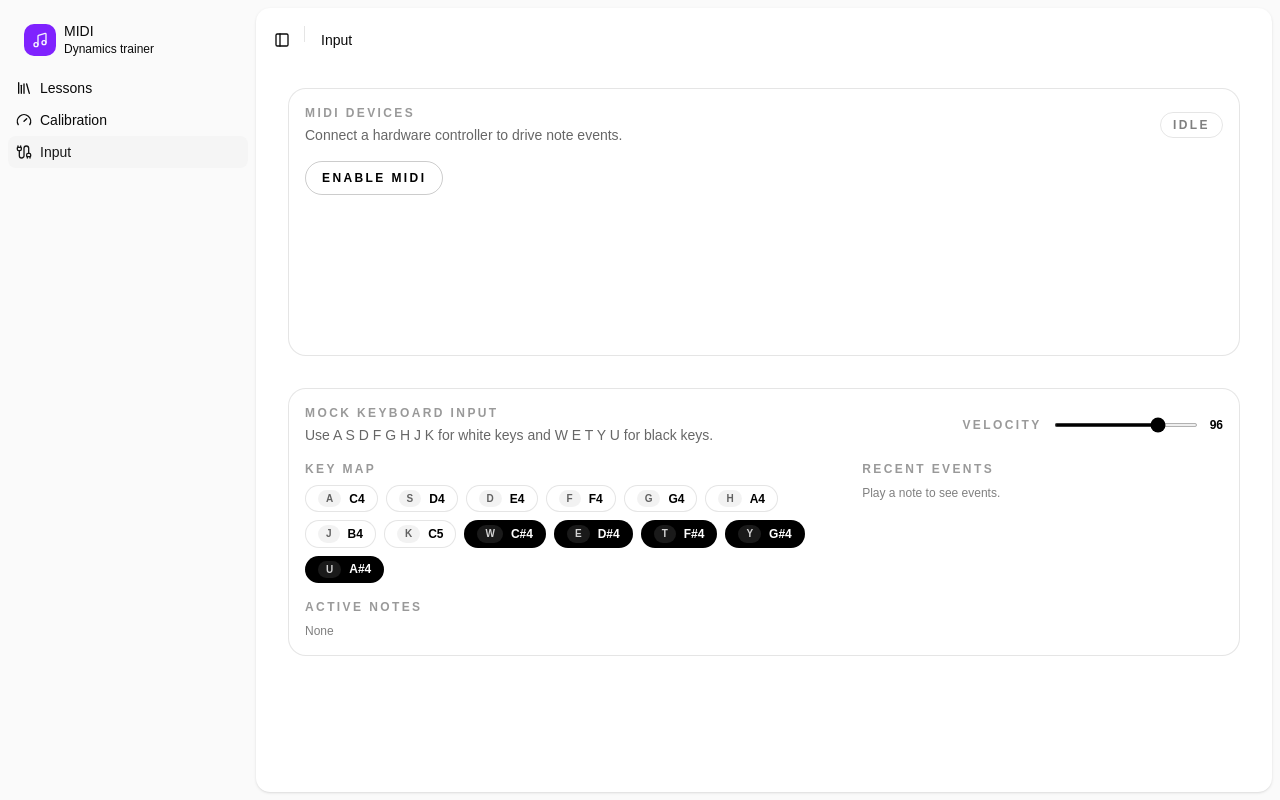
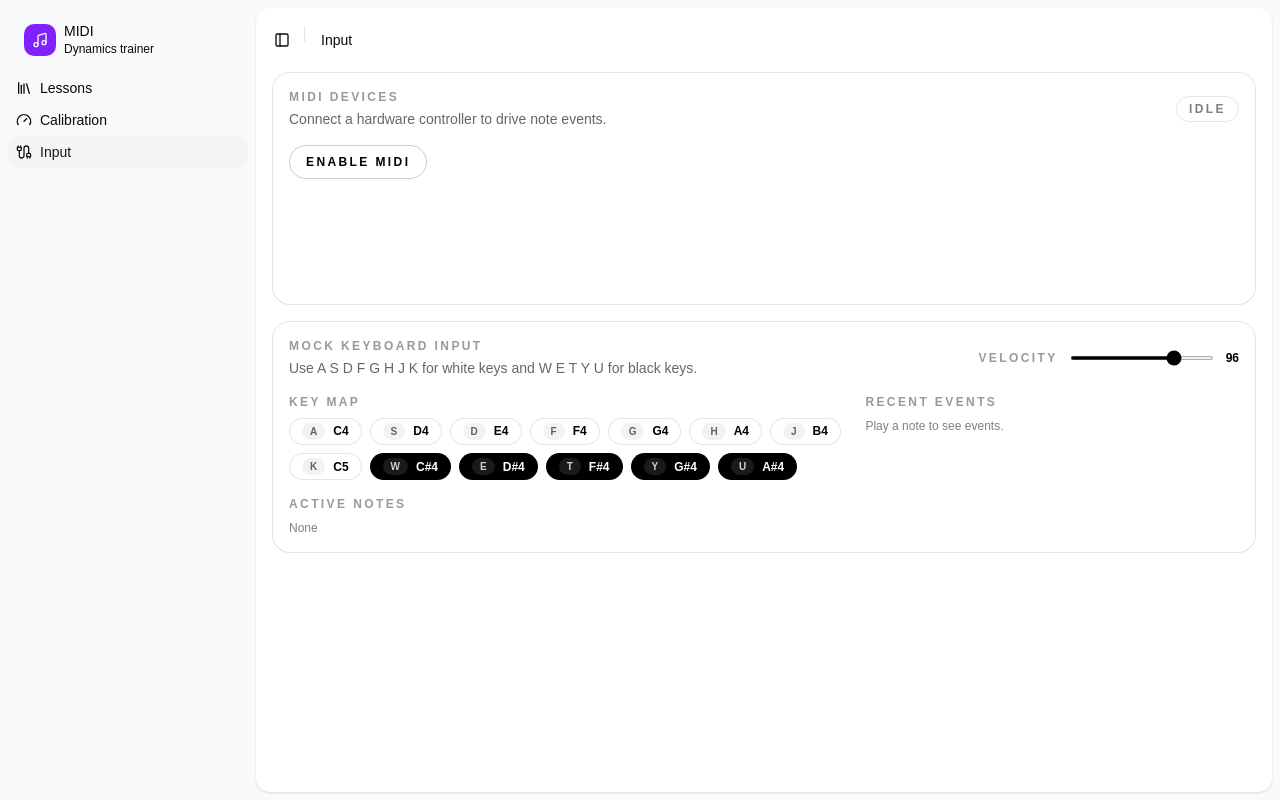
Before and after one commit to ChintanAcharya/dynamikey, a React (Vite) app: page /input in a window 1280 px wide. Built offline with nearby package versions, Linux system fonts and the light colour scheme.

Commit message:
Reduce padding

```diff
--- a/src/components/InputSection.tsx
+++ b/src/components/InputSection.tsx
@@ -7,11 +7,9 @@ import WebMidiInput from '../features/input/WebMidiInput';
  */
 function InputSection() {
   return (
-    <section className="p-4">
-      <div className="grid gap-8 lg:grid-rows-2">
-        <WebMidiInput />
-        <MockKeyboardInput />
-      </div>
+    <section className="grid gap-4 lg:grid-rows-2">
+      <WebMidiInput />
+      <MockKeyboardInput />
     </section>
   );
 }
--- a/src/components/MainStaffRenderer.tsx
+++ b/src/components/MainStaffRenderer.tsx
@@ -30,7 +30,7 @@ function MainStaffRenderer({ selectedLesson }: MainStaffRendererProps) {
   }, [parsedLesson, selectedLesson]);
 
   return (
-    <section className="p-4">
+    <section>
       {parsedLesson && (
         <>
           {normalizedLesson && (
```
